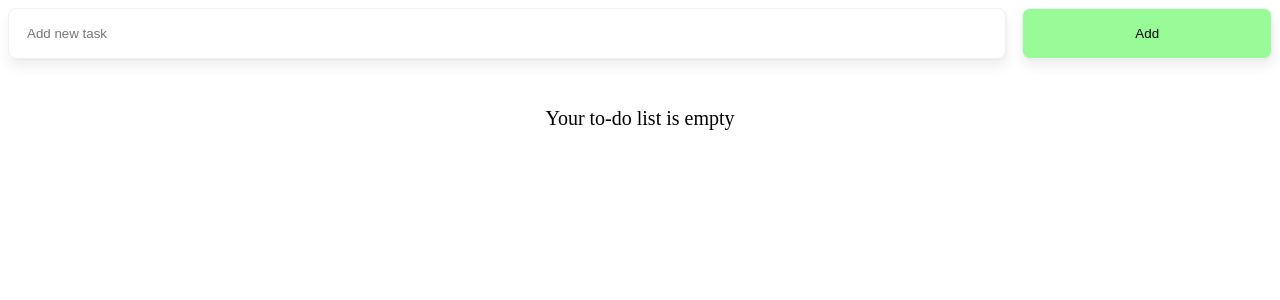
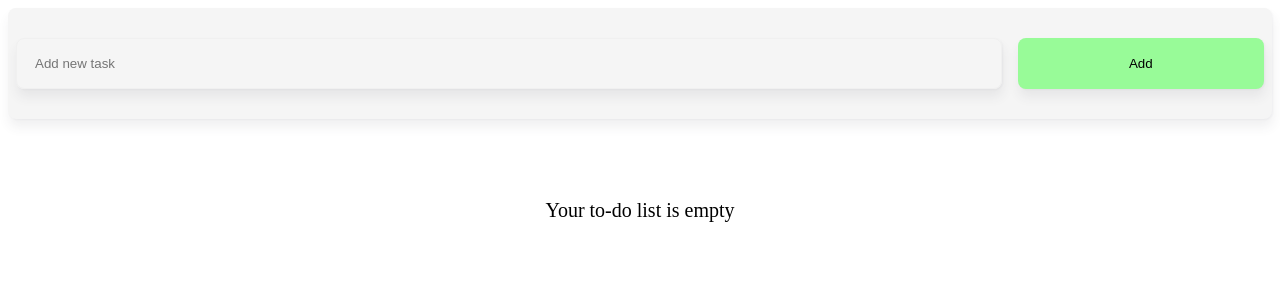
Before and after one commit to stupinaki/to-do-list, a Vue app: page / in a window 1280 px wide. Shown: the top 300 px of the page. Built offline with nearby package versions, Linux system fonts and the light colour scheme.

Commit message:
sticky form

```diff
--- a/src/App.vue
+++ b/src/App.vue
@@ -1,5 +1,6 @@
 <template>
-  <div class="to-do-list">
+  <div class="app">
+    <div class="form-btns-wrapper">
       <InputComponent @input-change="addNewTask"/>
 
       <div v-if="tasks.length" class="select-delete-btns">
@@ -13,7 +14,9 @@
           Delete selected
         </button>
       </div>
+    </div>
 
+    <div class="to-do-list">
       <div v-if="!tasks.length" class="empty-list"> Your to-do list is empty </div>
 
       <template v-for="task in tasks" :key="task.id" >
@@ -25,6 +28,8 @@
             @checkbox-change="onCheckboxChange"
         />
       </template>
+    </div>
+
   </div>
 
 </template>
@@ -109,10 +114,27 @@ export default {
 </script>
 
 <style scoped>
+.app {
+  position: relative;
+}
 .to-do-list {
   display: flex;
   flex-direction: column;
   gap: 8px;
+}
+.form-btns-wrapper{
+  position: sticky;
+  top: 0;
+  left: 0;
+  right: 0;
+  display: flex;
+  flex-direction: column;
+  gap: 16px;
+  padding: 30px 8px;
+  margin-bottom: 40px;
+  background: #f5f5f5;
+  box-shadow: 1px 8px 12px #3a3c4c14, 1px 1px 2px #3a3c4c0a;
+  border-radius: 8px;
 }
 .select-delete-btns {
   display: grid;
@@ -122,7 +144,7 @@ export default {
 
 .select-delete-btns > * {
   padding: 16px;
-  border: 1px solid #f0f0f0;
+  border: none;
   border-radius: 8px;
   box-shadow: 1px 8px 12px #3a3c4c14, 1px 1px 2px #3a3c4c0a;
   cursor: pointer;
--- a/src/components/InputComponent.vue
+++ b/src/components/InputComponent.vue
@@ -2,7 +2,7 @@
   <form @submit.prevent="onSubmit" class="form-add">
     <div class="form-input-wrapper">
       <input
-          v-model="inputValue"
+          v-model.trim="inputValue"
           type="text"
           class="form-add-input"
           placeholder="Add new task"
@@ -71,6 +71,7 @@ export default {
   height: 100%;
   width: 100%;
   border: none;
+  background-color: transparent;
 }
 .form-add-input:focus-visible {
   outline: none;
@@ -79,7 +80,7 @@ export default {
 }
 .form-add-btn {
   padding: 16px;
-  border: 1px solid #f0f0f0;
+  border: none;
   border-radius: 8px;
   background-color: palegreen;
   box-shadow: 1px 8px 12px #3a3c4c14, 1px 1px 2px #3a3c4c0a;
```
Lines whose indentation alone changed are shown as unchanged.
